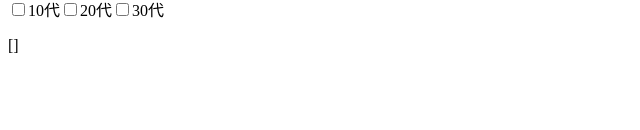
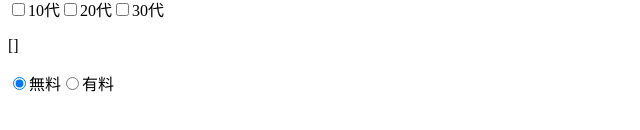
Before and after one commit to Taka2401/Vue.js-tutorial2, a Vue app in the folder udemy-vue.js/: page / in a window 1280 px wide. Shown: the part 580-710 px from the top of the page, without its empty margins (0-640 px from the left). Built offline with nearby package versions, Linux system fonts and the light colour scheme; the HTML template or start-up script is replaced by a standard one.

Commit message:
複数ラジオ

```diff
--- a/udemy-vue.js/package.json
+++ b/udemy-vue.js/package.json
@@ -26,7 +26,7 @@
       "node": true
     },
     "extends": [
-      "plugin:vue/essential",
+      "plugin:vue/recommended",
       "eslint:recommended"
     ],
     "parserOptions": {
--- a/udemy-vue.js/src/App.vue
+++ b/udemy-vue.js/src/App.vue
@@ -33,6 +33,10 @@
       <input type="checkbox" id="30代" value="30代" v-model="eventData.target">
       <label for="30代">30代</label>
       <p>{{ eventData.target }}</p>
+      <input type="radio" id="free" value="無料" v-model="eventData.price">
+      <label for="free">無料</label>
+      <input type="radio" id="paid" value="有料" v-model="eventData.price">
+      <label for="paid">有料</label>
     </div>
   </div>
 </template>
@@ -53,7 +57,8 @@
         host: '',
         detail: '',
         isPrivate: false,
-        target: []
+        target: [],
+        price: '無料'
       }
     };
   },
```
